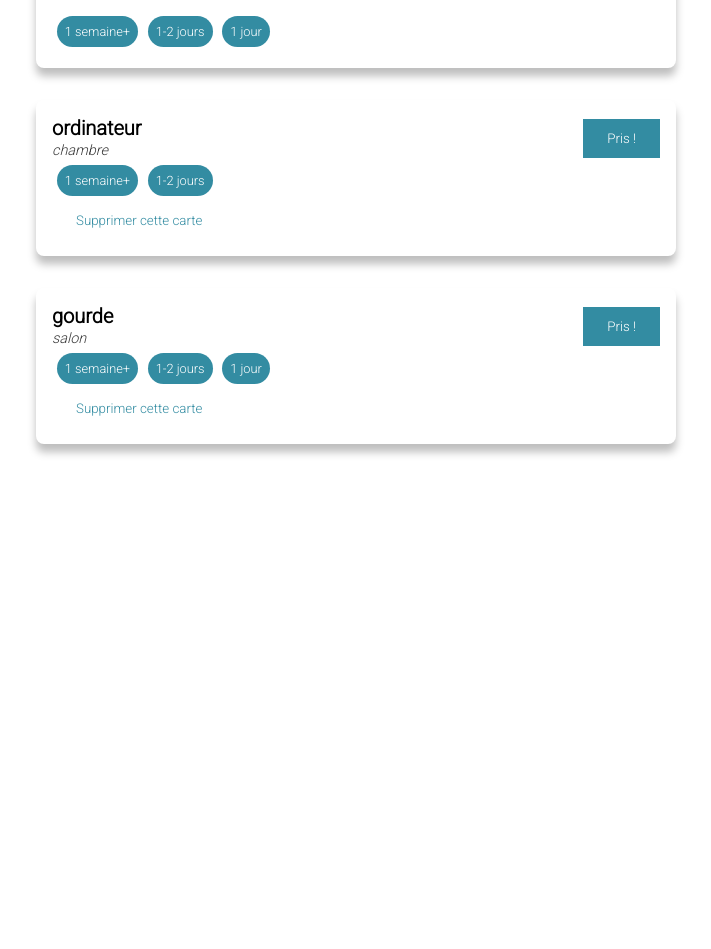
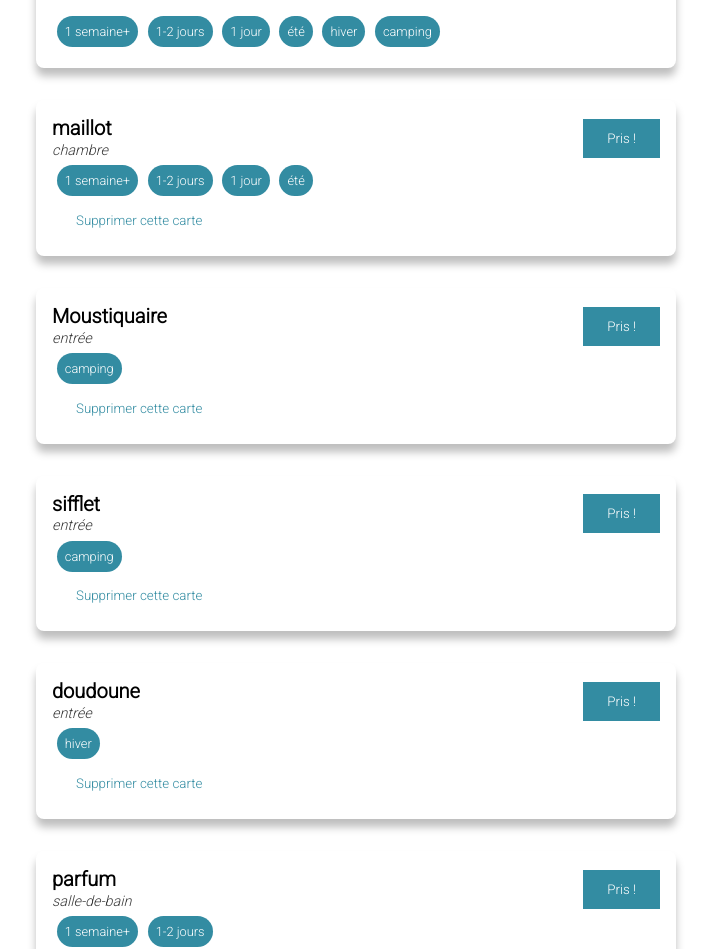
Before and after one commit to Alekiel42/dans-ma-valise, a Vue app in the folder front-valise/: page / in a window 1280 px wide. Shown: the part 265-1214 px from the top of the page, without its empty margins (284-995 px from the left). Before the commit the page ends 800 px from the top, so only its background shows below. Built offline with nearby package versions, Linux system fonts and the light colour scheme; a web font is replaced by a local one.

Commit message:
add fake data and readme update

```diff
--- a/front-valise/src/components/possessions/TheNavPossession.vue
+++ b/front-valise/src/components/possessions/TheNavPossession.vue
@@ -33,24 +33,52 @@ export default {
       selectedTab: "list-possessions",
       possessionsToBeTaken: [
         {
-          id: "jhkj",
-          name: "ordinateur",
+          id: "1",
+          name: "Moustiquaire",
+          room: "entrée",
+          tags: ["camping"],
+          taken: false,
+        },
+        {
+          id: "2",
+          name: "sifflet",
+          room: "entrée",
+          tags: ["camping"],
+          taken: false,
+        },
+        {
+          id: "3",
+          name: "gourde",
+          room: "salon",
+          tags: ["1 semaine+", "1-2 jours", "1 jour", "camping"],
+          taken: false,
+        },
+        {
+          id: "4",
+          name: "maillot",
           room: "chambre",
+          tags: ["1 semaine+", "1-2 jours", "1 jour", "été"],
+          taken: false,
+        },
+        {
+          id: "5",
+          name: "parfum",
+          room: "salle-de-bain",
           tags: ["1 semaine+", "1-2 jours"],
           taken: false,
         },
         {
-          id: "jkhhhh",
-          name: "sifflet",
-          room: "placard couloir",
-          tags: ["rando"],
+          id: "6",
+          name: "brosse à dent",
+          room: "salle-de-bain",
+          tags: ["1 semaine+", "1-2 jours"],
           taken: false,
         },
         {
-          id: "ll",
-          name: "gourde",
-          room: "salon",
-          tags: ["1 semaine+", "1-2 jours", "1 jour"],
+          id: "7",
+          name: "doudoune",
+          room: "entrée",
+          tags: ["hiver"],
           taken: false,
         },
       ],
@@ -66,6 +94,18 @@ export default {
         },
         {
           name: "1 jour",
+          selected: true,
+        },
+        {
+          name: "été",
+          selected: true,
+        },
+        {
+          name: "hiver",
+          selected: true,
+        },
+        {
+          name: "camping",
           selected: true,
         },
       ],
```
